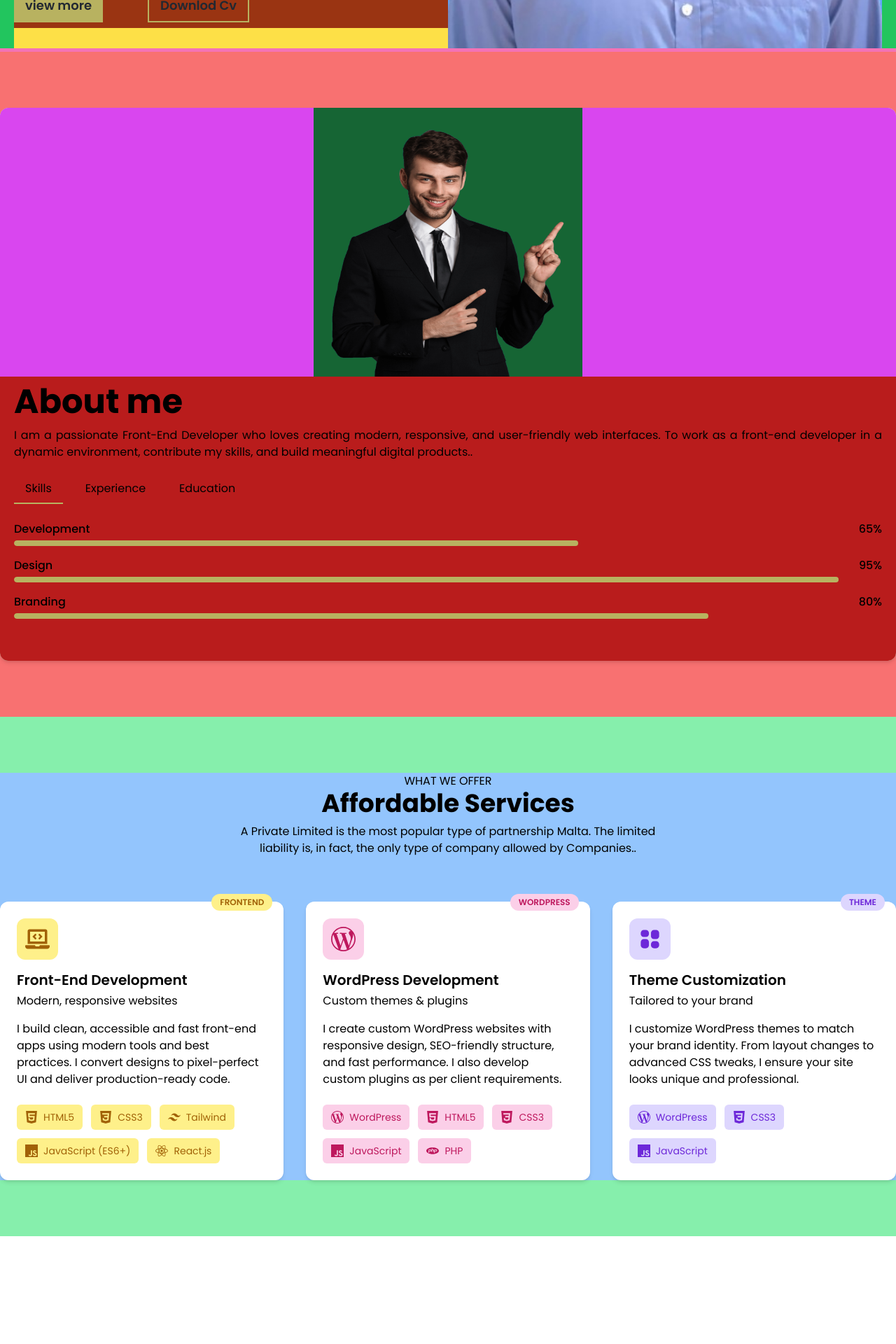
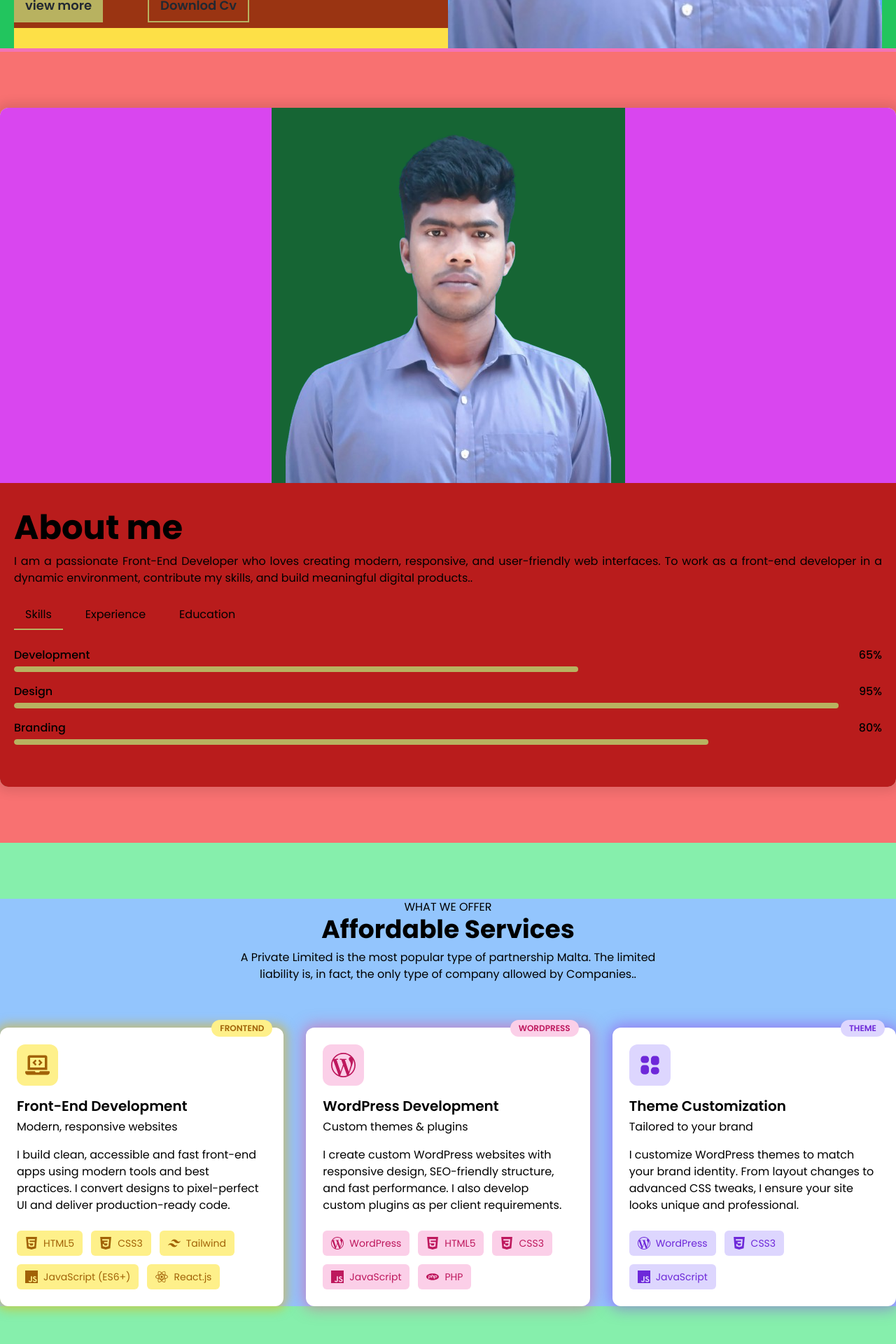
Before and after one commit to Limon-sheikh/My-portfolio, a React (Vite) app in the folder my-website/: page / in a window 1280 px wide. Shown: the part 726-2646 px from the top of the page at 70% size. Before the commit the page ends 2492 px from the top, so only its background shows below. Built offline with nearby package versions, Linux system fonts and the light colour scheme.

Commit message:
services and card shadow add

```diff
--- a/my-website/src/components/services/Card.jsx
+++ b/my-website/src/components/services/Card.jsx
@@ -1,8 +1,8 @@
 import React from "react";
 
-const Card = ({ title, description, tools, Icon, id, accent, tagline }) => {
+const Card = ({ title, description, tools, Icon, id, accent, tagline, shadow }) => {
   return (
-    <div className={`relative bg-white shadow-md rounded-xl p-6 hover:shadow-xl transition-all duration-300`}>
+    <div className={`relative bg-white rounded-xl p-6 ${shadow} transition-all duration-300`}>
       <div className={`absolute -top-[12px] right-4 text-center rounded-xl`}>
         <span
           className={`inline-flex items-center justify-center px-3 py-1 rounded-full text-xs font-semibold ${accent} `}
--- a/my-website/src/data/about.js
+++ b/my-website/src/data/about.js
@@ -1,5 +1,5 @@
 
-import aboutImage from '../assets/image/about.png';
+import aboutImage from '../assets/image/sass-removebg-preview.png';
 
 
 export const aboutInfo = {
--- a/my-website/src/data/services.js
+++ b/my-website/src/data/services.js
@@ -30,6 +30,7 @@ export const cardData = [
       { name: "React.js", icon: SiReact },
     ],
     accent: "text-yellow-700 bg-yellow-200",
+    shadow:"shadow-[0px_0px_14px_6px_rgba(234,_179,_8,_0.5)]",
     icon: FaLaptopCode,
   },
 
@@ -48,6 +49,7 @@ export const cardData = [
     ],
     link: "/wordpress-projects",
     accent: "text-pink-700 bg-pink-200",
+    shadow:"shadow-[0px_0px_20px_4px_rgba(236,_72,_153,_0.5)]",
     icon: SiWordpress,
   },
 
@@ -64,6 +66,7 @@ export const cardData = [
     ],
     link: "/theme-customization",
     accent: "text-violet-700 bg-violet-200",
+    shadow:"shadow-[0px_0px_20px_4px_rgba(147,_51,_234,_0.5)]",
     icon: TbLayout2Filled,
   },
 
--- a/my-website/src/pages/About.jsx
+++ b/my-website/src/pages/About.jsx
@@ -10,15 +10,15 @@ const About = () => {
 
   return (
     <section id="about" className="py-20 sm:bg-red-400 ">
-      <div className="container mx-auto rounded-xl overflow-hidden shadow-md">
+      <div className="container mx-auto rounded-xl overflow-hidden shadow-[0px_0px_15px_7px_rgba(0,_0,_0,_0.1)]">
         <div id="wraper" className="sm:bg-green-200">
           <div className="flex flex-col items-center justify-center  sm:bg-fuchsia-500">
-            <div className="h-96 w-96 flex justify-center items-center     sm:bg-green-800 ">
-              <img src={aboutInfo.image} alt="about image" className="h-full w-full" />
+            <div className=" flex justify-center items-center     sm:bg-green-800 ">
+              <img src={aboutInfo.image} alt="about image" className="px-5" />
             </div>
           </div>
 
-          <div className="px-5 pt-3 right-side col-span-6  sm:bg-red-700">
+          <div className="px-5 pt-10 right-side col-span-6  sm:bg-red-700">
             <div className="">
               <h1 className="text-5xl font-bold">{aboutInfo.title}</h1>
               <p className="text-md pb-5 pt-3 text-justify">
--- a/my-website/src/pages/Services.jsx
+++ b/my-website/src/pages/Services.jsx
@@ -5,8 +5,8 @@ import { cardData, serviceTitle } from "../data/services";
 
 const Services = () => {
   return (
-    <section className="py-20 bg-green-300">
-      <div className="container mx-auto bg-blue-300 px-5 md:px-0">
+    <section className="py-20 sm:bg-green-300">
+      <div className="container mx-auto sm:bg-blue-300 px-5 md:px-0">
         <div className="flex justify-center mb-16">
           <div className="text-center w-[600px]">
             <h6 className="">{serviceTitle.offer}</h6>
@@ -24,6 +24,7 @@ const Services = () => {
               tools={item.tools}
               accent={item.accent}
               tagline={item.tagline}
+              shadow={item.shadow}
             />
           ))}
         </div>
```
